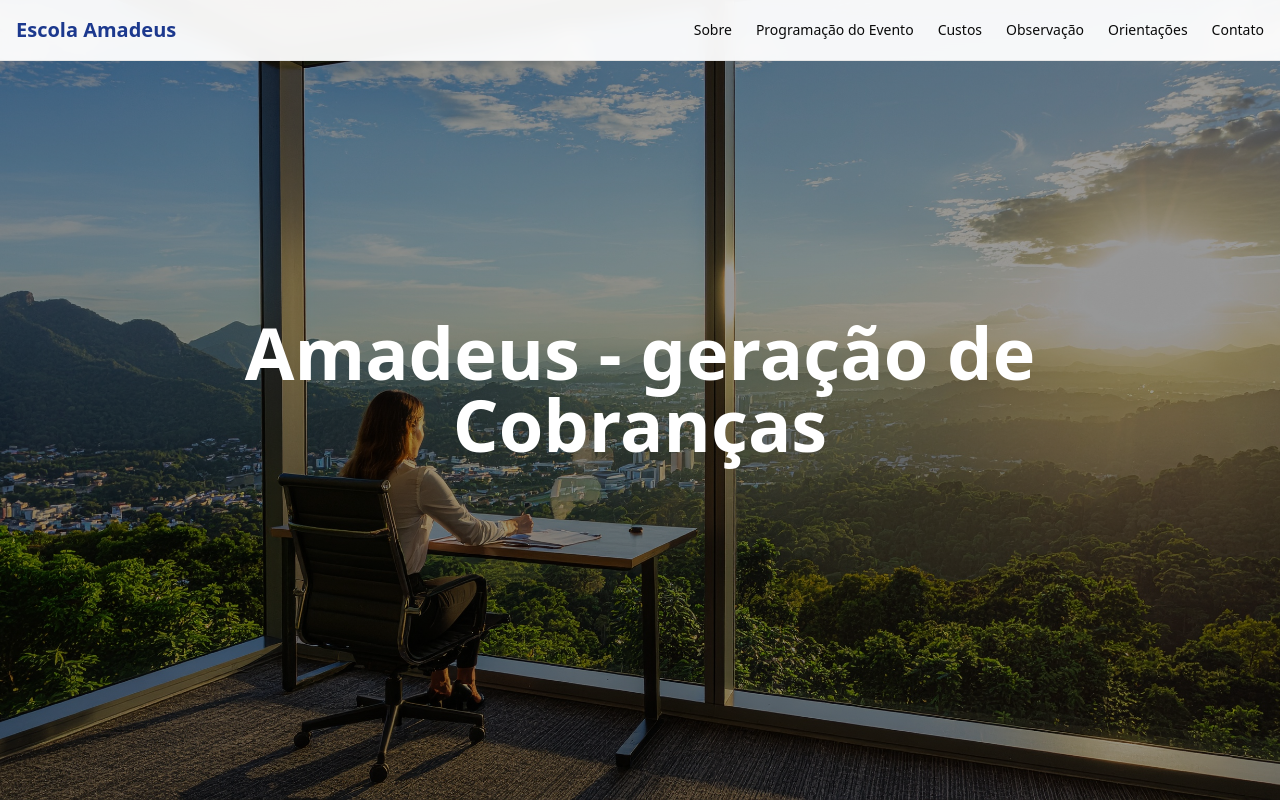
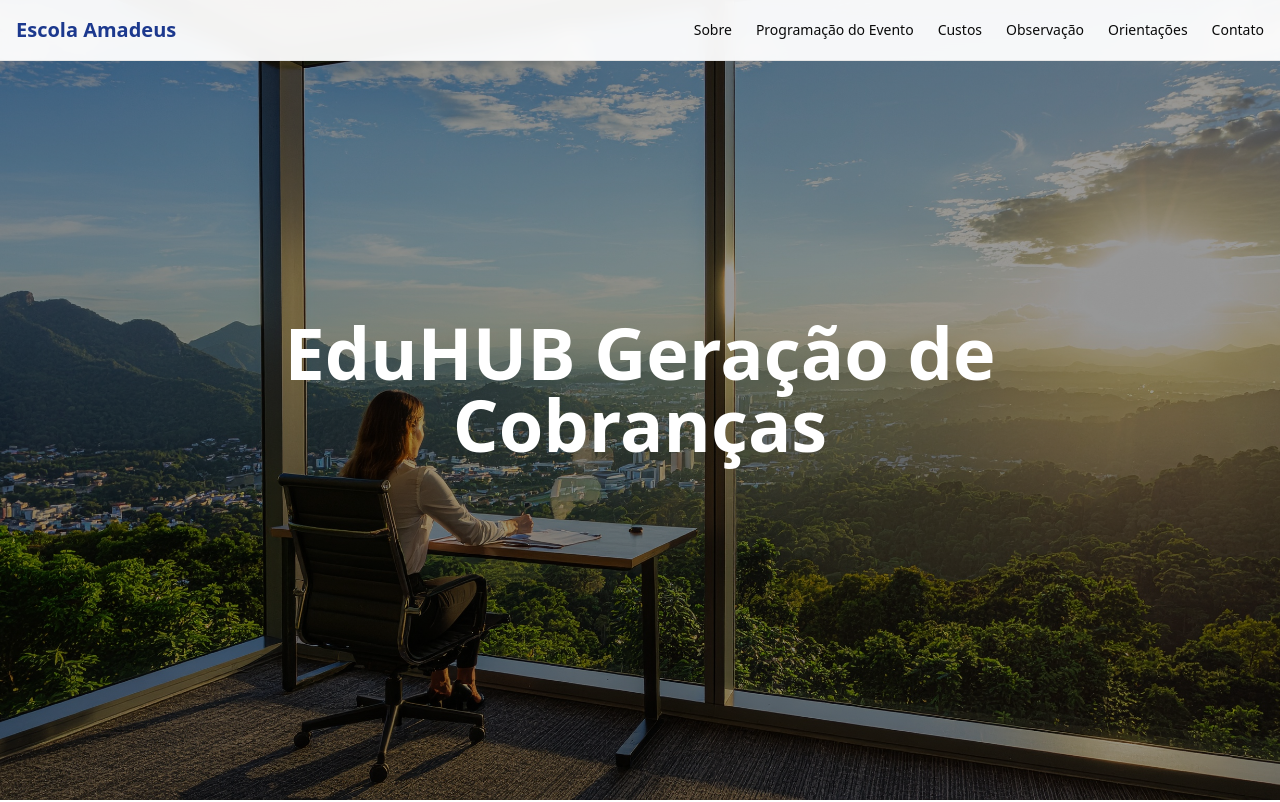
Before and after one commit to pedrologapp/amadeus-financeirocart-o, a React (Vite) app: page / in a window 1280 px wide. Shown: the top 802 px of the page. Built offline with nearby package versions, Linux system fonts and the light colour scheme.

Commit message:
Update App.jsx

```diff
--- a/src/App.jsx
+++ b/src/App.jsx
@@ -310,7 +310,8 @@ function App() {
       <section className="hero-section min-h-screen flex items-center justify-center text-white relative">
         <div className="text-center z-10 max-w-4xl mx-auto px-4">
           <h1 className="text-5xl md:text-7xl font-bold mb-6 animate-fade-in">
-            Amadeus - geração de Cobranças
+            EduHUB
+			Geração de Cobranças
           </h1>
 
           <div className="flex flex-col sm:flex-row gap-4 justify-center">
```
